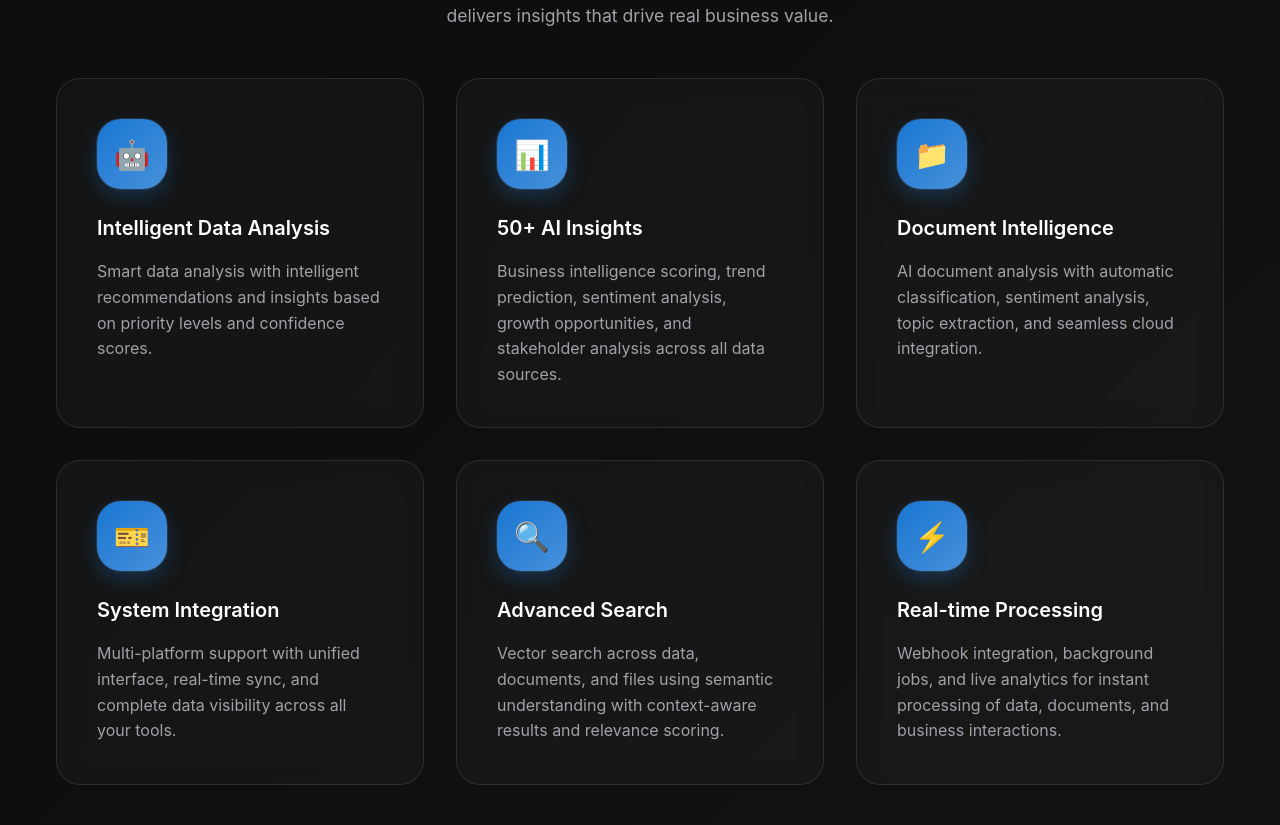
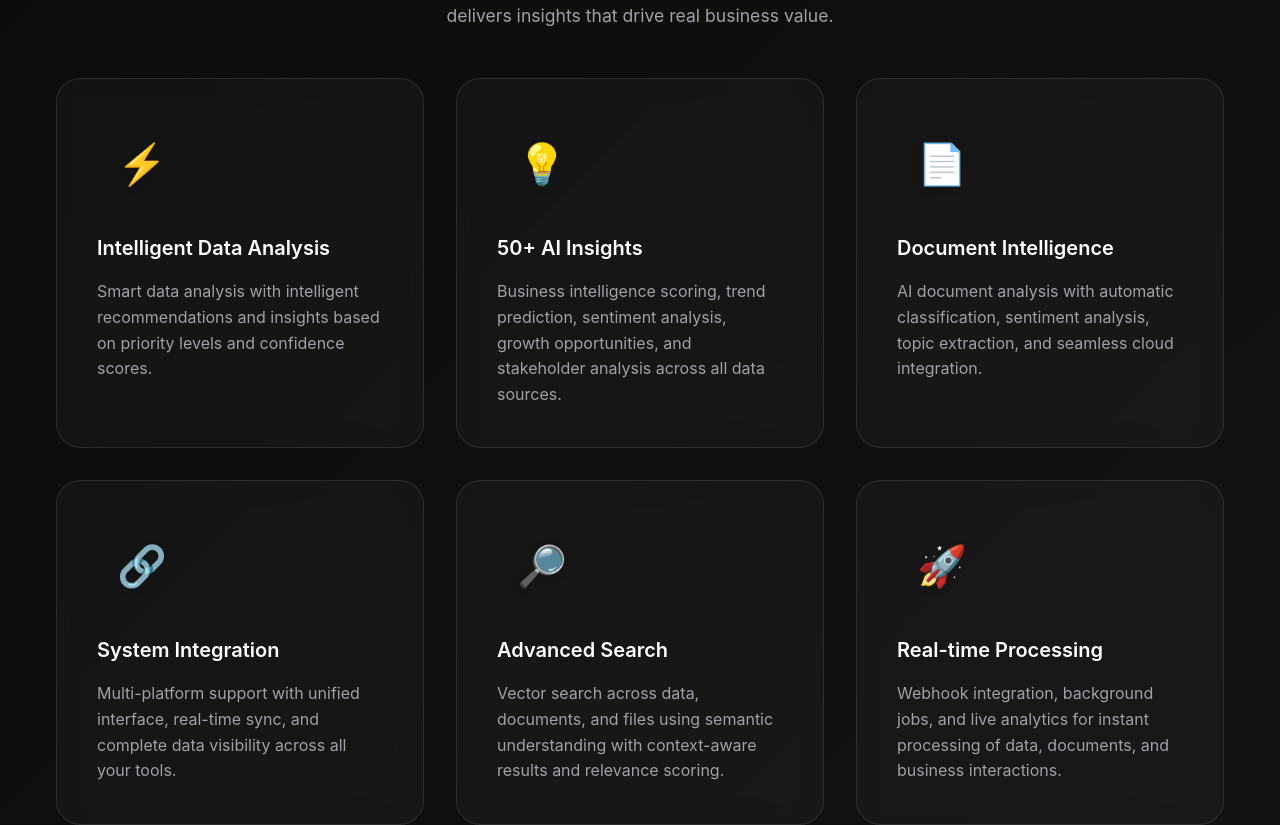
Before and after one commit to itaysc/foozool-ai-support, a React (Vite) app in the folder client/: page / in a window 1280 px wide. Shown: the part 928-1753 px from the top of the page. Built offline with nearby package versions, Linux system fonts and the light colour scheme; no server answers; what draft-js-mention-plugin would draw is missing.

Commit message:
improve landing page

```diff
--- a/client/src/pages/landing/LandingPage.tsx
+++ b/client/src/pages/landing/LandingPage.tsx
@@ -181,7 +181,7 @@ const LandingPage: React.FC = () => {
 
         <styled.FeaturesGrid>
           <styled.FeatureCard>
-            <styled.FeatureIcon>🤖</styled.FeatureIcon>
+            <styled.ColoredFeatureIcon color="#fbbf24">⚡</styled.ColoredFeatureIcon>
             <styled.FeatureTitle>Intelligent Data Analysis</styled.FeatureTitle>
             <styled.FeatureDescription>
               Smart data analysis with intelligent recommendations and insights
@@ -190,7 +190,7 @@ const LandingPage: React.FC = () => {
           </styled.FeatureCard>
 
           <styled.FeatureCard>
-            <styled.FeatureIcon>📊</styled.FeatureIcon>
+            <styled.ColoredFeatureIcon color="#fbbf24">💡</styled.ColoredFeatureIcon>
             <styled.FeatureTitle>50+ AI Insights</styled.FeatureTitle>
             <styled.FeatureDescription>
               Business intelligence scoring, trend prediction, sentiment analysis, growth opportunities,
@@ -199,7 +199,7 @@ const LandingPage: React.FC = () => {
           </styled.FeatureCard>
 
           <styled.FeatureCard>
-            <styled.FeatureIcon>📁</styled.FeatureIcon>
+            <styled.ColoredFeatureIcon color="#3b82f6">📄</styled.ColoredFeatureIcon>
             <styled.FeatureTitle>Document Intelligence</styled.FeatureTitle>
             <styled.FeatureDescription>
               AI document analysis with automatic classification, sentiment analysis,
@@ -208,7 +208,7 @@ const LandingPage: React.FC = () => {
           </styled.FeatureCard>
 
           <styled.FeatureCard>
-            <styled.FeatureIcon>🎫</styled.FeatureIcon>
+            <styled.ColoredFeatureIcon color="#8b5cf6">🔗</styled.ColoredFeatureIcon>
             <styled.FeatureTitle>System Integration</styled.FeatureTitle>
             <styled.FeatureDescription>
               Multi-platform support with unified interface, real-time sync,
@@ -217,7 +217,7 @@ const LandingPage: React.FC = () => {
           </styled.FeatureCard>
 
           <styled.FeatureCard>
-            <styled.FeatureIcon>🔍</styled.FeatureIcon>
+            <styled.ColoredFeatureIcon color="#06b6d4">🔎</styled.ColoredFeatureIcon>
             <styled.FeatureTitle>Advanced Search</styled.FeatureTitle>
             <styled.FeatureDescription>
               Vector search across data, documents, and files using semantic understanding
@@ -226,7 +226,7 @@ const LandingPage: React.FC = () => {
           </styled.FeatureCard>
 
           <styled.FeatureCard>
-            <styled.FeatureIcon>⚡</styled.FeatureIcon>
+            <styled.ColoredFeatureIcon>🚀</styled.ColoredFeatureIcon>
             <styled.FeatureTitle>Real-time Processing</styled.FeatureTitle>
             <styled.FeatureDescription>
               Webhook integration, background jobs, and live analytics for instant processing
@@ -283,7 +283,7 @@ const LandingPage: React.FC = () => {
 
         <styled.FeaturesGrid>
           <styled.FeatureCard>
-            <styled.FeatureIcon>🎯</styled.FeatureIcon>
+            <styled.ColoredFeatureIcon color="#059669">💼</styled.ColoredFeatureIcon>
             <styled.FeatureTitle>Business Native</styled.FeatureTitle>
             <styled.FeatureDescription>
               Our platform understands complicated business processes, parses unstructured documentation,
@@ -292,7 +292,7 @@ const LandingPage: React.FC = () => {
           </styled.FeatureCard>
 
           <styled.FeatureCard>
-            <styled.FeatureIcon>🔧</styled.FeatureIcon>
+            <styled.ColoredFeatureIcon color="#dc2626">⚙️</styled.ColoredFeatureIcon>
             <styled.FeatureTitle>Versatile Application</styled.FeatureTitle>
             <styled.FeatureDescription>
               Use our ready-to-go workflows that generate immediate impact, or fully customize our tools
@@ -301,7 +301,7 @@ const LandingPage: React.FC = () => {
           </styled.FeatureCard>
 
           <styled.FeatureCard>
-            <styled.FeatureIcon>🤝</styled.FeatureIcon>
+            <styled.ColoredFeatureIcon color="#0ea5e9">🌐</styled.ColoredFeatureIcon>
             <styled.FeatureTitle>Flexible Deployment</styled.FeatureTitle>
             <styled.FeatureDescription>
               Built with enterprise IT in mind—with robust APIs, clean documentation, and secure infrastructure
@@ -435,7 +435,7 @@ const LandingPage: React.FC = () => {
             <styled.Logo>TKTAI</styled.Logo>
           </Box>
           <Typography variant="body2" color="text.secondary">
-            © 2024 TKTAI. All rights reserved.
+            © 2025 TKTAI. All rights reserved.
           </Typography>
         </Container>
       </styled.Footer>
--- a/client/src/pages/landing/styled.tsx
+++ b/client/src/pages/landing/styled.tsx
@@ -320,38 +320,47 @@ export const FeatureCard = styled.div`
 `;
 
 export const FeatureIcon = styled.div`
-  width: 70px;
-  height: 70px;
-  background: linear-gradient(135deg, ${landingPageColors.primary.main}, ${landingPageColors.primary.light});
+  width: 90px;
+  height: 90px;
+  background: transparent;
   border-radius: 1.5rem;
   display: flex;
   align-items: center;
   justify-content: center;
-  font-size: 1.8rem;
+  font-size: 2.5rem;
   margin-bottom: 1.5rem;
   position: relative;
-  box-shadow:
-    0 8px 20px rgba(25, 118, 210, 0.3),
-    0 0 0 1px rgba(255, 255, 255, 0.1);
+  color: transparent;
+  background-image: linear-gradient(135deg, #6b7280 0%, #9ca3af 50%, #d1d5db 100%);
+  background-clip: text;
+  -webkit-background-clip: text;
+  -webkit-text-fill-color: transparent;
+  filter: drop-shadow(0 2px 4px rgba(0, 0, 0, 0.1));
 
-  /* Glow effect */
-  &::before {
-    content: '';
-    position: absolute;
-    top: -2px;
-    left: -2px;
-    right: -2px;
-    bottom: -2px;
-    background: linear-gradient(135deg, ${landingPageColors.primary.main}, ${landingPageColors.primary.light});
-    border-radius: 1.5rem;
-    opacity: 0;
-    filter: blur(8px);
-    transition: opacity 0.3s ease;
-    z-index: -1;
+  &:hover {
+    background-image: linear-gradient(135deg, #4b5563 0%, #6b7280 50%, #9ca3af 100%);
+    transform: scale(1.05);
+    transition: all 0.3s ease;
   }
+`;
 
-  &:hover::before {
-    opacity: 0.5;
+export const ColoredFeatureIcon = styled.div<{ color?: string }>`
+  width: 90px;
+  height: 90px;
+  background: transparent;
+  border-radius: 1.5rem;
+  display: flex;
+  align-items: center;
+  justify-content: center;
+  font-size: 2.5rem;
+  margin-bottom: 1.5rem;
+  position: relative;
+  color: ${props => props.color || '#6b7280'};
+  filter: drop-shadow(0 2px 4px rgba(0, 0, 0, 0.1));
+
+  &:hover {
+    transform: scale(1.05);
+    transition: all 0.3s ease;
   }
 `;
 
```
